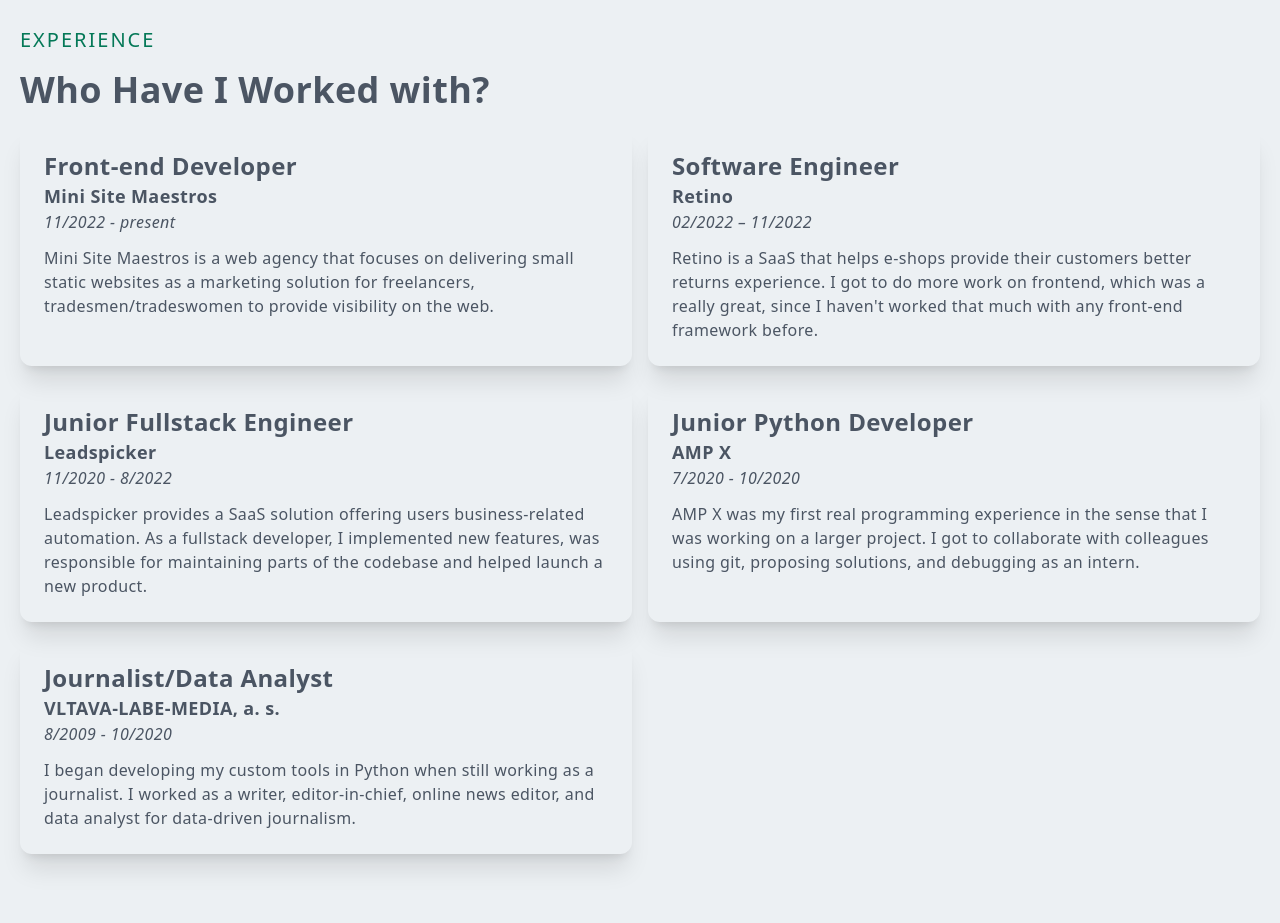
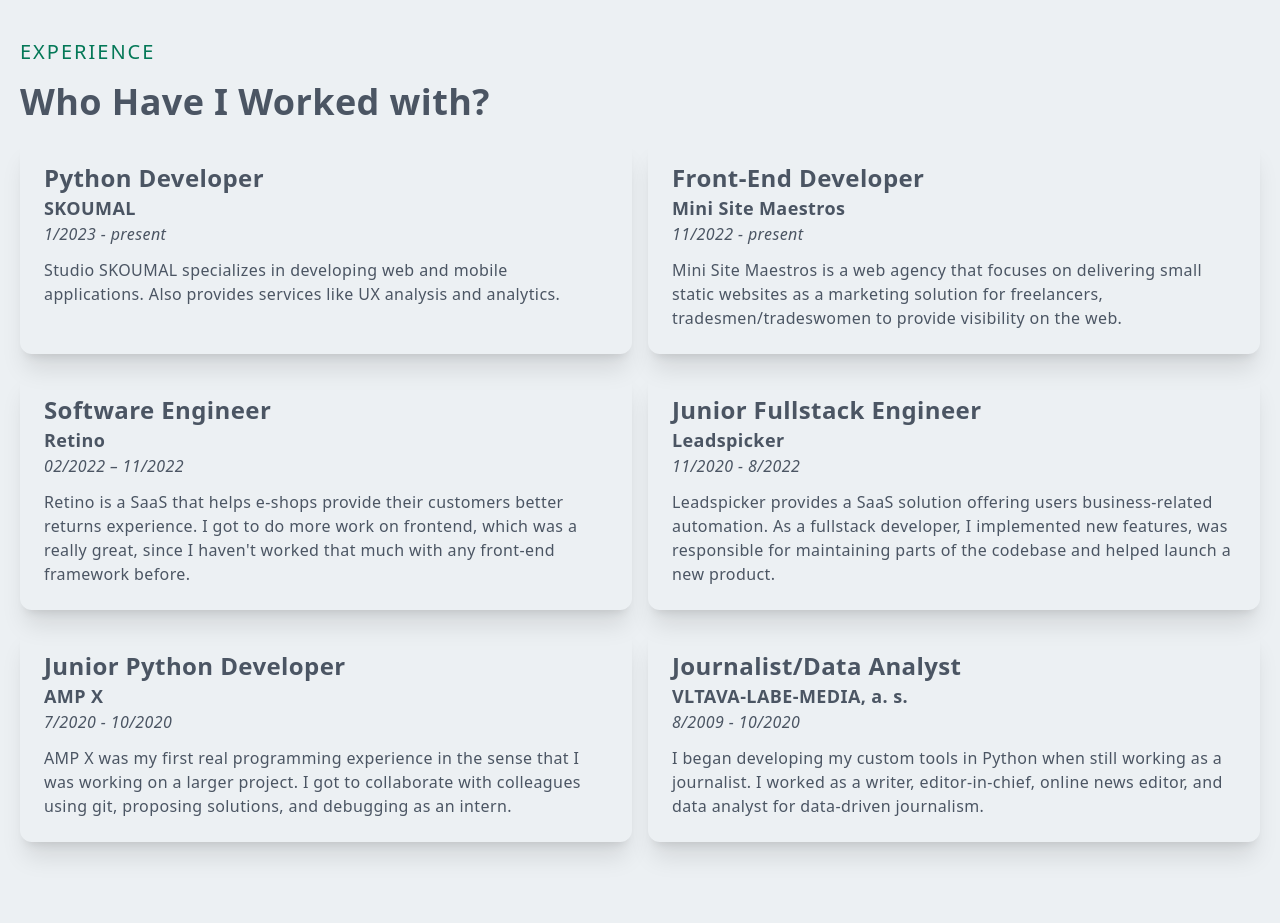
Before and after one commit to jakubstastka/next-js-react-resume-site, a Next.js app: page / in a window 1280 px wide. Shown: the part 2360-3283 px from the top of the page. Built offline with nearby package versions, Linux system fonts and the light colour scheme.

Commit message:
new project added

```diff
--- a/components/Experience.jsx
+++ b/components/Experience.jsx
@@ -10,7 +10,13 @@
         <h2 className="py-4 text-gray-600">Who Have I Worked with?</h2>
         <div className="grid grid-cols-1 md:grid-cols-2 text-gray-600 gap-4">
           <JobEntry
-            title="Front-end Developer"
+            title="Python Developer"
+            company="SKOUMAL"
+            date="1/2023 - present"
+            description="Studio SKOUMAL specializes in developing web and mobile applications. Also provides services like UX analysis and analytics."
+          />
+          <JobEntry
+            title="Front-End Developer"
             company="Mini Site Maestros"
             date="11/2022 - present"
             description="Mini Site Maestros is a web agency that focuses on delivering small static websites as a marketing solution for freelancers, tradesmen/tradeswomen to provide visibility on the web."
```
